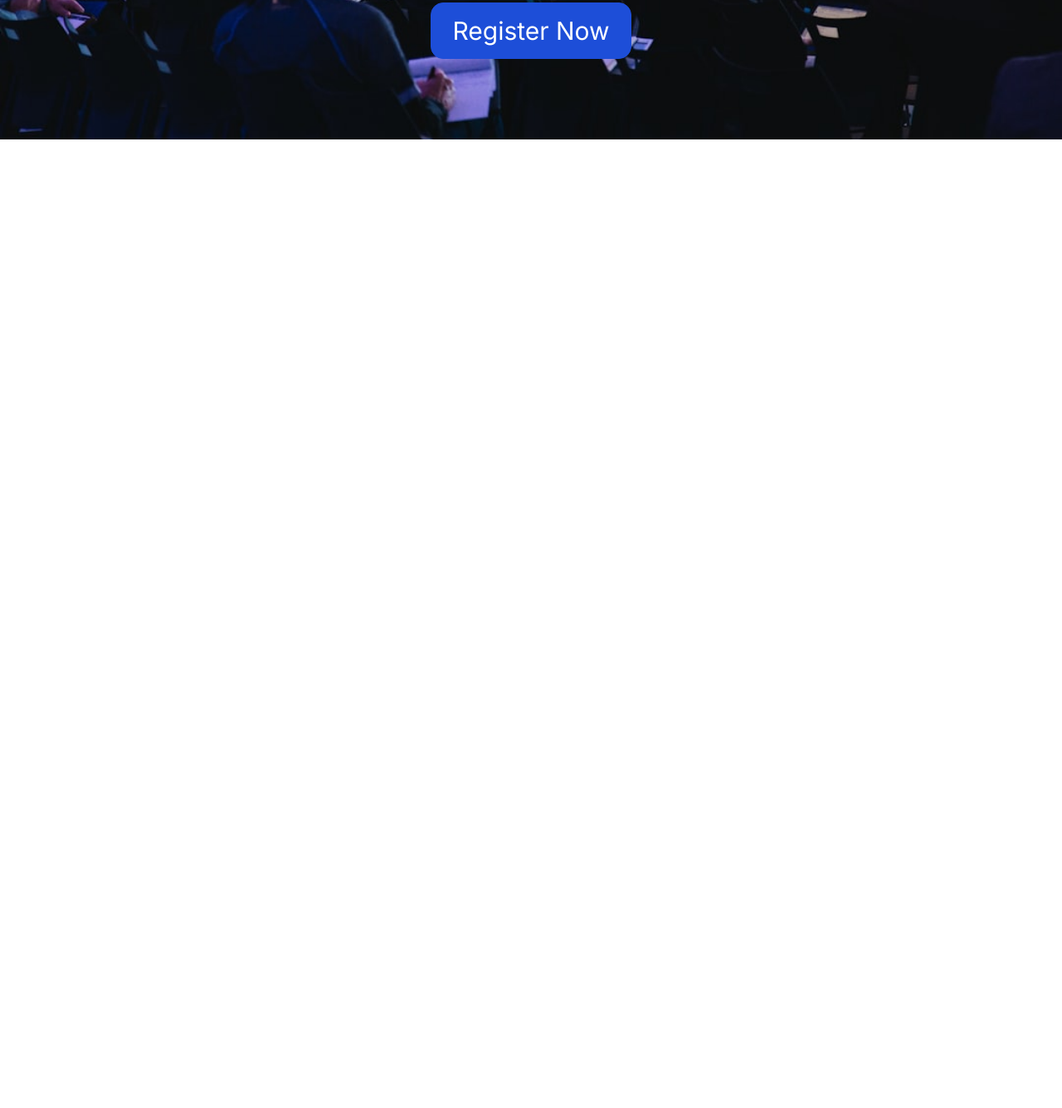
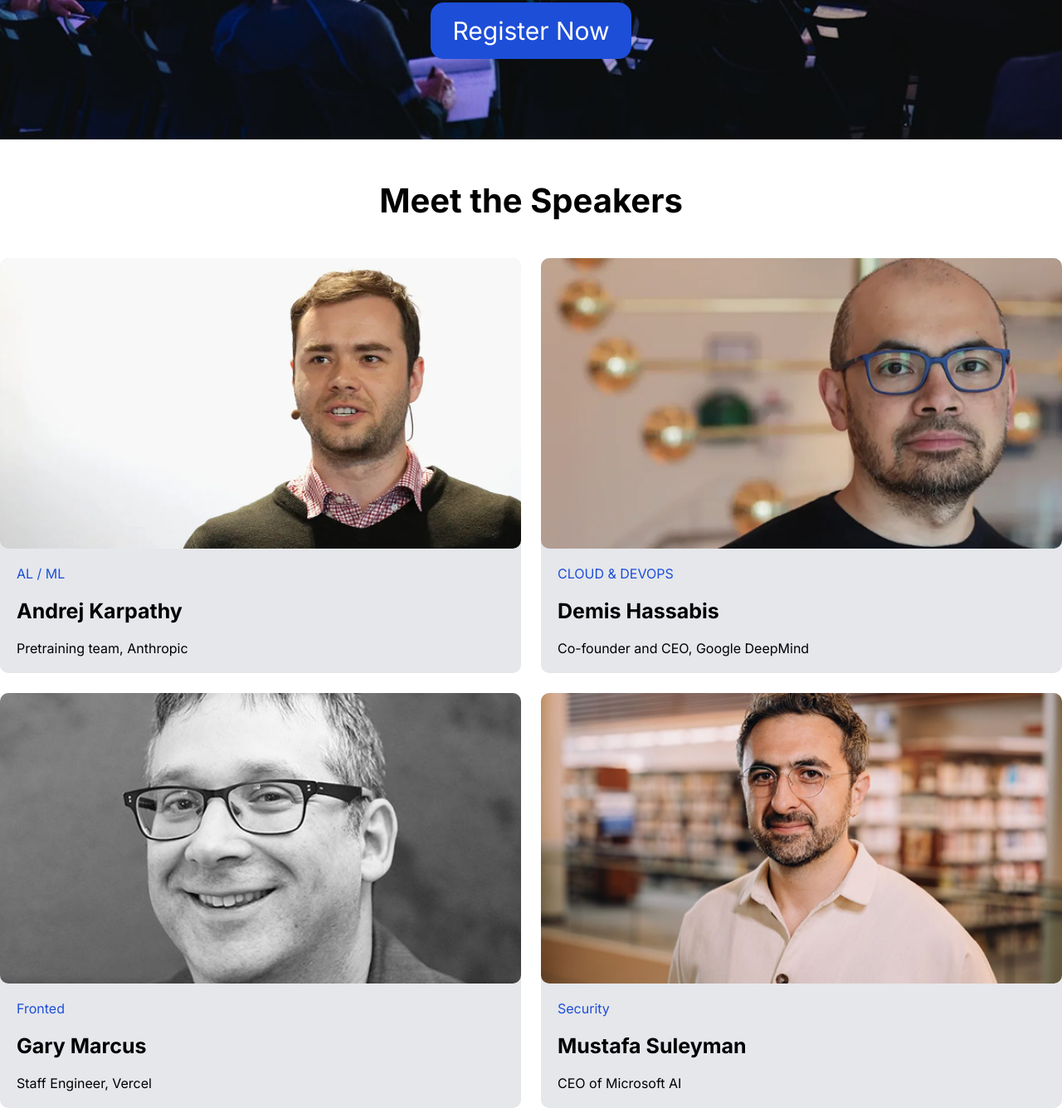
Before and after one commit to arijitbaruaturza-create/B14-A1, a plain HTML site: page index.html in a window 1280 px wide. Shown: the part 723-2058 px from the top of the page at 83% size. Before the commit the page ends 895 px from the top, so only its background shows below. Drawn offline with Linux system fonts and the light colour scheme.

Commit message:
Speakers section completed

```diff
--- a/index.html
+++ b/index.html
@@ -55,6 +55,39 @@
         </div>
     </section>
     <!-- Hero section end -->
+
+    <!-- Speakers section start -->
+    <section>
+        <h2 class="section-header container">Meet the Speakers</h2>
+    </section>
+
+    <section class="speakers-root container">
+        <div class="card">
+            <img src="./assets/andrej.png" alt="portrait photo of andrej">
+            <p class="position">AL / ML</p>
+            <p class="name"><strong>Andrej Karpathy</strong></p>
+            <p class="corporate">Pretraining team, Anthropic</p>
+        </div>
+        <div class="card">
+            <img src="./assets/demis.png" alt="portrait photo of demis">
+            <p class="position">CLOUD & DEVOPS</p>
+            <p class="name"><strong>Demis Hassabis</strong></p>
+            <p class="corporate">Co-founder and CEO, Google DeepMind</p>
+        </div>
+        <div class="card">
+            <img src="./assets/gary.png" alt="portrait photo of gary">
+            <p class="position">Fronted</p>
+            <p class="name"><strong>Gary Marcus</strong></p>
+            <p class="corporate">Staff Engineer, Vercel</p>
+        </div>
+        <div class="card">
+            <img src="./assets/mustafa.png" alt="portrait photo of mustafa">
+            <p class="position">Security</p>
+            <p class="name"><strong>Mustafa Suleyman</strong></p>
+            <p class="corporate">CEO of Microsoft AI</p>
+        </div>
+    </section>
+    <!-- Speakers section end -->
 </body>
 
 </html>
--- a/style.css
+++ b/style.css
@@ -7,7 +7,7 @@
 
 /* Common Container */
 .container{
-    max-width: 1500px;
+    max-width: 1350px;
     margin: auto;
 }
 
@@ -82,3 +82,49 @@ a{
 .hero-root button{
     font-size: 30px;
 }
+
+.section-header{
+    text-align: center;
+    padding: 45px;
+    font-size: 40px;
+}
+
+
+
+.speakers-root.container{
+    display: grid;
+    grid-template-columns: repeat(2, 1fr);
+    gap: 24px;
+}
+
+
+.speakers-root .position{
+    color: #1d4ed8;
+    margin: 20px;
+}
+
+.speakers-root .name{
+    font-size: 25px;
+    margin: 20px;
+}
+
+.speakers-root .corporate{
+    margin-top: 20px;
+    margin-bottom: 20px;
+    margin-left: 20px;
+}
+
+.card{
+    background-color: #e5e7eb;
+    border: 1px;
+    border-radius: 10px;
+}
+
+.card img{
+    display: block;
+    width: 100%;
+    height: 350px;
+    object-fit: cover;
+    border: none;
+    border-radius: 10px;
+}
```
